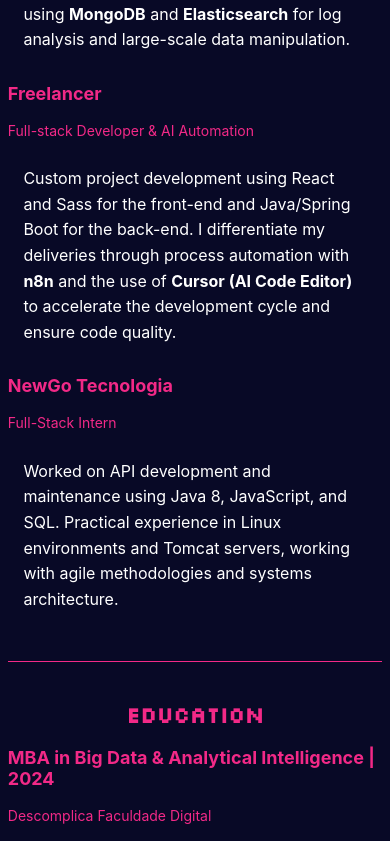
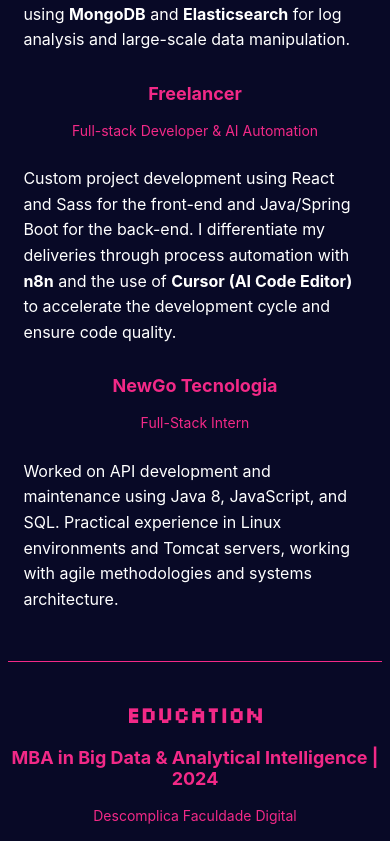
Before and after one commit to EduBatalha/portfolio, a React (Create React App) app: page / in a window 390 px wide. Shown: the part 1383-2224 px from the top of the page. Built offline with nearby package versions, Linux system fonts and the light colour scheme.

Commit message:
mobile visualization and image adjusts

```diff
--- a/src/styles/Contact.scss
+++ b/src/styles/Contact.scss
@@ -249,6 +249,7 @@
         margin-top: 6%;
         width: 16.5vw;
         object-fit: contain;
+        border: solid 1px $cor-secundaria;
 
         @media screen and (max-width: 768px) {
             margin-top: 0;
--- a/src/styles/Education.scss
+++ b/src/styles/Education.scss
@@ -15,6 +15,16 @@
         }
     }
 
+    /* Center h3 and p.instituicao on mobile - only in educacao section */
+    h3 {
+        @media screen and (max-width: 768px) {
+            text-align: center;
+        }
+
+        @media screen and (max-width: 480px) {
+            text-align: center;
+        }
+    }
 
     .instituicao{
         color: $cor-secundaria;
@@ -22,10 +32,12 @@
 
         @media screen and (max-width: 768px) {
             font-size: clamp(15px, 2.5vw, 2.5vw);
+            text-align: center;
         }
 
         @media screen and (max-width: 480px) {
             font-size: clamp(14px, 2.8vw, 2.8vw);
+            text-align: center;
         }
     }
 
--- a/src/styles/Experience.scss
+++ b/src/styles/Experience.scss
@@ -15,6 +15,16 @@
         }
     }
 
+    /* Center h3 and p.cargo on mobile - only in experiencia section */
+    h3 {
+        @media screen and (max-width: 768px) {
+            text-align: center;
+        }
+
+        @media screen and (max-width: 480px) {
+            text-align: center;
+        }
+    }
 
     .cargo{
         color: $cor-secundaria;
@@ -22,10 +32,12 @@
 
         @media screen and (max-width: 768px) {
             font-size: clamp(15px, 2.5vw, 2.5vw);
+            text-align: center;
         }
 
         @media screen and (max-width: 480px) {
             font-size: clamp(14px, 2.8vw, 2.8vw);
+            text-align: center;
         }
     }
 
```
